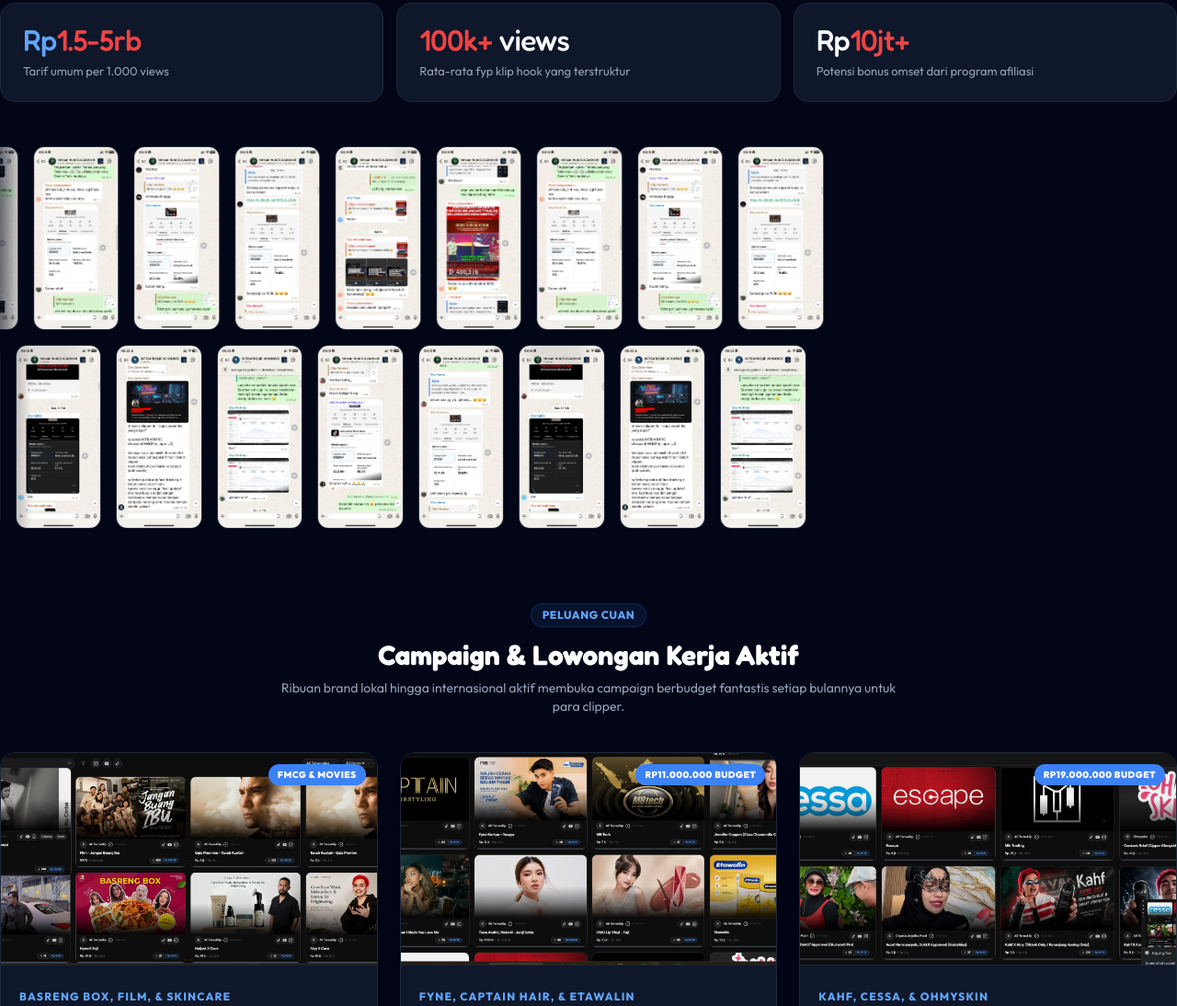
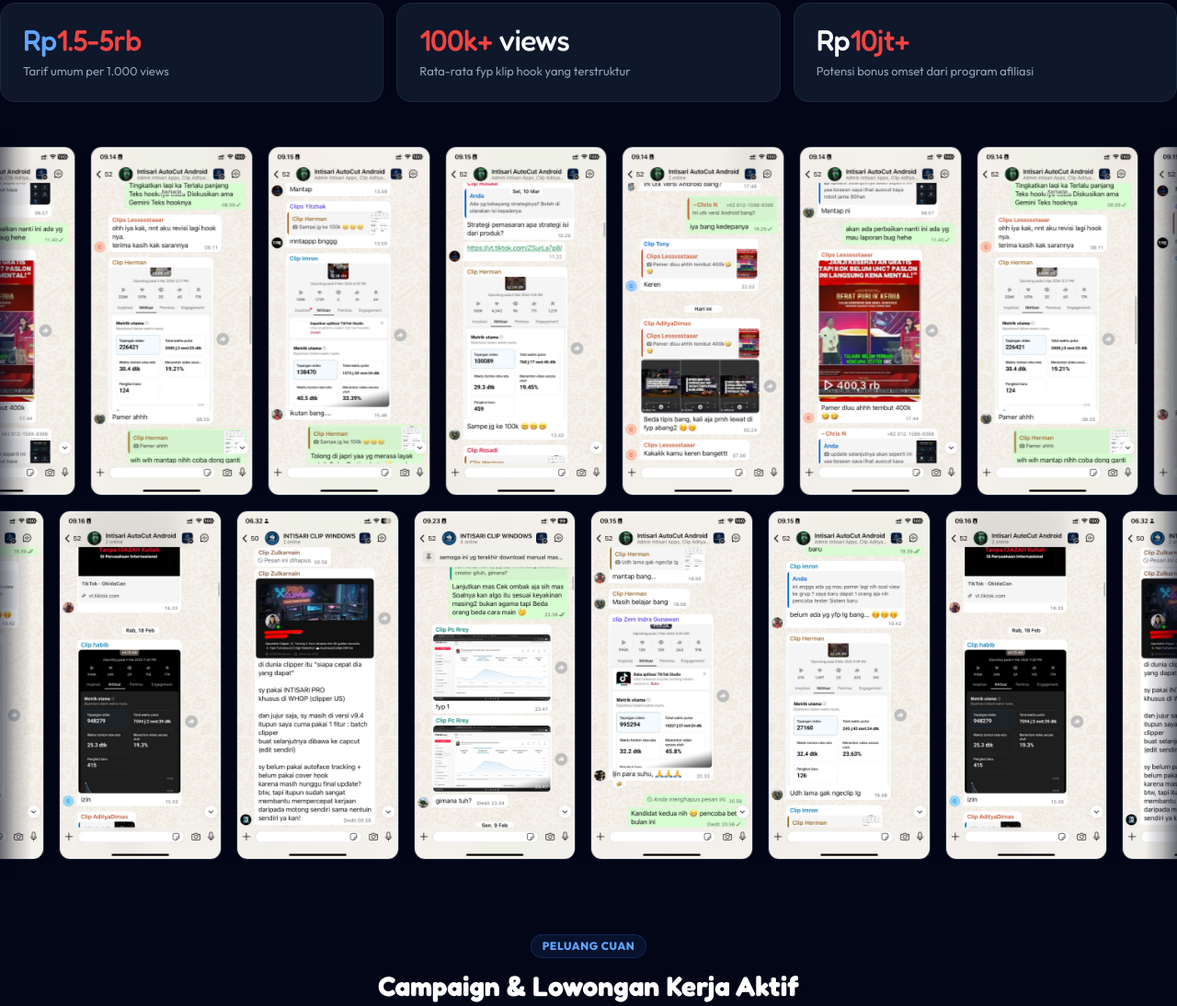
Before and after one commit to faldi-intisariClipper/landingpageintisariclips, a website: page public/index.html in a window 1280 px wide. Shown: the part 1966-3060 px from the top of the page at 92% size. Drawn offline with nearby package versions, Linux system fonts and the light colour scheme; a web font is replaced by a local one.

Commit message:
style(landing): perbesar ukuran screenshot testimoni whatsapp di marquee slider untuk meningkatkan legibilitas

```diff
--- a/public/index.html
+++ b/public/index.html
@@ -2323,21 +2323,21 @@
 
                     <div class="relative w-full overflow-hidden slider-container-group">
                         <div class="flex gap-4 w-max items-center testimonial-track-top">
-                            <img src="assets/img/Testimoni- (1).PNG" alt="Testimoni 1" class="h-[200px] w-auto rounded-xl border border-slate-800 shrink-0">
-                            <img src="assets/img/Testimoni- (2).PNG" alt="Testimoni 2" class="h-[200px] w-auto rounded-xl border border-slate-800 shrink-0">
-                            <img src="assets/img/Testimoni- (3).PNG" alt="Testimoni 3" class="h-[200px] w-auto rounded-xl border border-slate-800 shrink-0">
-                            <img src="assets/img/Testimoni- (4).PNG" alt="Testimoni 4" class="h-[200px] w-auto rounded-xl border border-slate-800 shrink-0">
-                            <img src="assets/img/Testimoni- (5).PNG" alt="Testimoni 5" class="h-[200px] w-auto rounded-xl border border-slate-800 shrink-0">
+                            <img src="assets/img/Testimoni- (1).PNG" alt="Testimoni 1" class="h-[320px] md:h-[380px] w-auto rounded-xl border border-slate-800 shrink-0 shadow-lg hover:scale-105 transition-transform duration-300 cursor-zoom-in">
+                            <img src="assets/img/Testimoni- (2).PNG" alt="Testimoni 2" class="h-[320px] md:h-[380px] w-auto rounded-xl border border-slate-800 shrink-0 shadow-lg hover:scale-105 transition-transform duration-300 cursor-zoom-in">
+                            <img src="assets/img/Testimoni- (3).PNG" alt="Testimoni 3" class="h-[320px] md:h-[380px] w-auto rounded-xl border border-slate-800 shrink-0 shadow-lg hover:scale-105 transition-transform duration-300 cursor-zoom-in">
+                            <img src="assets/img/Testimoni- (4).PNG" alt="Testimoni 4" class="h-[320px] md:h-[380px] w-auto rounded-xl border border-slate-800 shrink-0 shadow-lg hover:scale-105 transition-transform duration-300 cursor-zoom-in">
+                            <img src="assets/img/Testimoni- (5).PNG" alt="Testimoni 5" class="h-[320px] md:h-[380px] w-auto rounded-xl border border-slate-800 shrink-0 shadow-lg hover:scale-105 transition-transform duration-300 cursor-zoom-in">
                         </div>
                     </div>
 
                     <div class="relative w-full overflow-hidden slider-container-group mt-4">
                         <div class="flex gap-4 w-max items-center testimonial-track-bottom">
-                            <img src="assets/img/Testimoni- (6).PNG" alt="Testimoni 6" class="h-[200px] w-auto rounded-xl border border-slate-800 shrink-0">
-                            <img src="assets/img/Testimoni- (7).PNG" alt="Testimoni 7" class="h-[200px] w-auto rounded-xl border border-slate-800 shrink-0">
-                            <img src="assets/img/Testimoni- (8).PNG" alt="Testimoni 8" class="h-[200px] w-auto rounded-xl border border-slate-800 shrink-0">
-                            <img src="assets/img/Testimoni- (9).PNG" alt="Testimoni 9" class="h-[200px] w-auto rounded-xl border border-slate-800 shrink-0">
-                            <img src="assets/img/Testimoni- (10).PNG" alt="Testimoni 10" class="h-[200px] w-auto rounded-xl border border-slate-800 shrink-0">
+                            <img src="assets/img/Testimoni- (6).PNG" alt="Testimoni 6" class="h-[320px] md:h-[380px] w-auto rounded-xl border border-slate-800 shrink-0 shadow-lg hover:scale-105 transition-transform duration-300 cursor-zoom-in">
+                            <img src="assets/img/Testimoni- (7).PNG" alt="Testimoni 7" class="h-[320px] md:h-[380px] w-auto rounded-xl border border-slate-800 shrink-0 shadow-lg hover:scale-105 transition-transform duration-300 cursor-zoom-in">
+                            <img src="assets/img/Testimoni- (8).PNG" alt="Testimoni 8" class="h-[320px] md:h-[380px] w-auto rounded-xl border border-slate-800 shrink-0 shadow-lg hover:scale-105 transition-transform duration-300 cursor-zoom-in">
+                            <img src="assets/img/Testimoni- (9).PNG" alt="Testimoni 9" class="h-[320px] md:h-[380px] w-auto rounded-xl border border-slate-800 shrink-0 shadow-lg hover:scale-105 transition-transform duration-300 cursor-zoom-in">
+                            <img src="assets/img/Testimoni- (10).PNG" alt="Testimoni 10" class="h-[320px] md:h-[380px] w-auto rounded-xl border border-slate-800 shrink-0 shadow-lg hover:scale-105 transition-transform duration-300 cursor-zoom-in">
                         </div>
                     </div>
                 </div>
```
